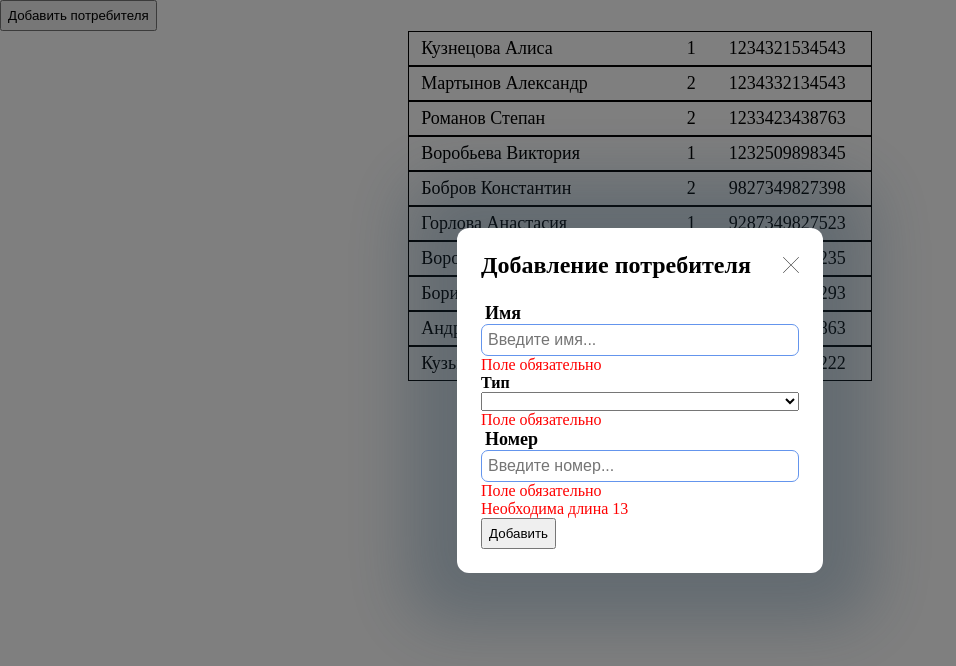
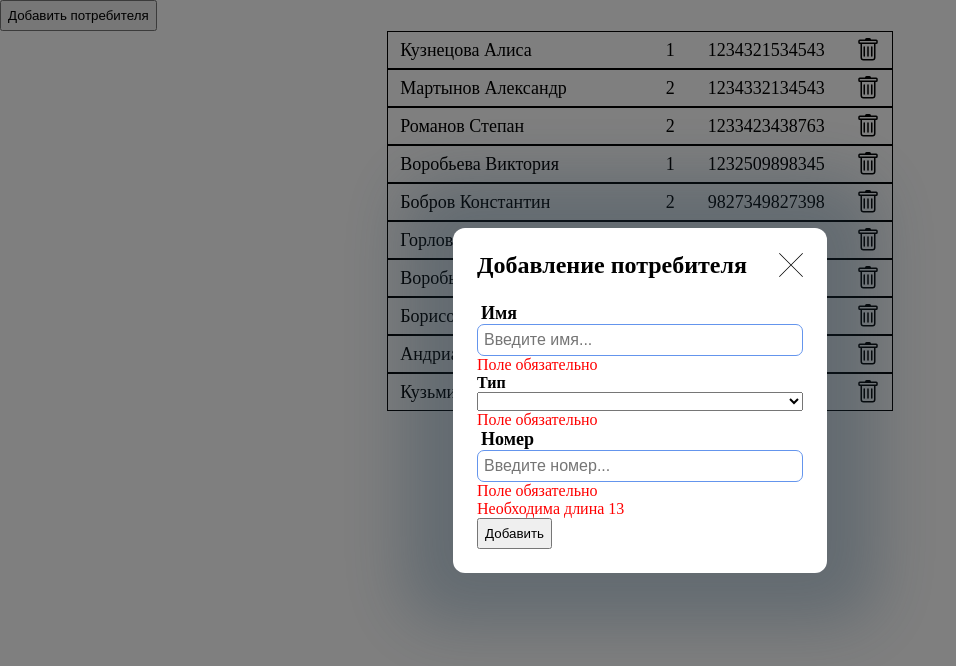
Before and after one commit to criempie/prosoft_testtask, an Angular app: page / in a window 1280 px wide. Both pictures are taken after a click on the button "Добавить потребителя". Shown: the top 666 px of the page, without its empty margins (0-956 px from the left). Built offline with nearby package versions, Linux system fonts and the light colour scheme.

Commit message:
add deleting consumers; subscription to pipe service

```diff
--- a/src/app/app.component.html
+++ b/src/app/app.component.html
@@ -14,6 +14,7 @@
   </header>
   <MyTable [data]="consumers"
            [formatters]="consumerFormatters"
-           [disabledFields]="['id']">
+           [disabledFields]="['id']"
+           [buttons]="consumerTableButtons">
   </MyTable>
 </div>
--- a/src/app/app.component.ts
+++ b/src/app/app.component.ts
@@ -2,6 +2,7 @@ import { Component, OnInit } from '@angular/core';
 import { ConsumerInterface, controlsConfigInterface, inputTypes } from "../types/controlsConfig.type";
 import { APIUrl } from "../config";
 import { PlugService } from "./services/plug.service";
+import { buttonInColumn } from "./table/table.component";
 
 const REQUIRED = () => 'Поле обязательно';
 const MAX_LENGTH = (length: number | string) => `Максимальная длина ${ length }`;
@@ -78,14 +79,21 @@ export class AppComponent implements OnInit {
   controlsConfig: controlsConfigInterface = controlsConfig;
 
   consumers: ConsumerInterface[] = [];
-  consumerFormatters: {[key: string]: (v: any) => any} = {
+  consumerFormatters: { [key: string]: (v: any) => any } = {
     name: (v) => v,
     type: (v) => v === '1' ? "Ф" : v === '2' ? "Ю" : null,
     number: (v) => v
   }
+  consumerTableButtons: buttonInColumn[] = [
+    {
+      iconPath: "./src/asserts/trash.svg",
+      onClick: this.deleteConsumer.bind(this)
+    }
+  ]
 
   constructor(private plugService: PlugService) {
     this.closeModalAddConsumer = this.closeModalAddConsumer.bind(this);
+    //this.deleteConsumer = this.deleteConsumer.bind(this);
   }
 
   public ngOnInit() {
@@ -98,7 +106,8 @@ export class AppComponent implements OnInit {
                   .then(data => this.consumers = data);
         })
     } else {
-      this.consumers = this.plugService.getConsumers();
+      this.consumers = this.plugService.consumers;
+      this.plugService.subscribe((v) => {this.consumers = v});
     }
   }
 
@@ -110,4 +119,14 @@ export class AppComponent implements OnInit {
     this.modalAddConsumerFlag = false;
   }
 
+  deleteConsumer(id: number) {
+    if (APIUrl) {
+      fetch(`${ APIUrl }/consumers`, {
+        method: 'DELETE',
+        body: JSON.stringify({ id })
+      })
+    } else {
+      this.plugService.deleteConsumer(id);
+    }
+  }
 }
--- a/src/app/modal/modal.component.html
+++ b/src/app/modal/modal.component.html
@@ -3,10 +3,12 @@
     <div class="modal__window">
       <header class="modal__header">
         <h1>{{ title }}</h1>
-        <img class="icon icon_clickable"
-             src="./assets/cross.svg"
-             alt="cross"
-             (click)="onClose()"/>
+        <div class="icon">
+          <img class="icon__image clickable"
+               src="./assets/cross.svg"
+               alt="cross"
+               (click)="onClose()"/>
+        </div>
       </header>
       <main>
         <ng-content></ng-content>
--- a/src/app/services/plug.service.ts
+++ b/src/app/services/plug.service.ts
@@ -1,29 +1,36 @@
 import { Injectable } from '@angular/core';
 import { ConsumerInterface, ConsumerWithoutIdInterface } from "../../types/controlsConfig.type";
+import { Subject, Subscription } from "rxjs";
 
 @Injectable({
   providedIn: 'root'
 })
 export class PlugService {
-  private _consumers: ConsumerInterface[] = [];
+  private readonly _consumers: Subject<ConsumerInterface[]>;
+  private _consumersValue: ConsumerInterface[];
 
   get consumers() {
-    return this._consumers;
-  }
-
-  getConsumers(): ConsumerInterface[] {
-    return this._consumers;
+    return this._consumersValue;
   }
 
   putConsumer(consumer: ConsumerWithoutIdInterface) {
-    this._consumers.push(<ConsumerInterface>{
+    this._consumersValue.push(<ConsumerInterface>{
       ...consumer,
       id: Date.now()
     })
   }
 
+  deleteConsumer(id: number) {
+    this._consumers.next(this._consumersValue.filter(v => v.id !== id));
+  }
+
+  subscribe(func: (v: any) => void): Subscription {
+    return this._consumers.subscribe(func);
+  }
+
   constructor() {
-    this._consumers = require("../../consumers.plug.json").consumers;
-
+    this._consumers = new Subject();
+    this._consumers.subscribe(v => {this._consumersValue = v});
+    this._consumers.next(require("../../consumers.plug.json").consumers);
   }
 }
--- a/src/app/table/table.component.css
+++ b/src/app/table/table.component.css
@@ -5,9 +5,10 @@
 .table__row {
   display: grid;
   gap: 1em;
-  grid-template-columns: auto 24px 130px;
+  grid-template-columns: auto 24px 130px 24px;
   padding: 6px 12px;
   border: 1px solid black;
+  align-items: center;
 }
 
 .table__cell {
--- a/src/app/table/table.component.html
+++ b/src/app/table/table.component.html
@@ -4,13 +4,22 @@
     <div *ngFor="let element of data" class="table__row">
       <ng-container *ngFor="let key of Object.keys(element)">
         <div *ngIf="disabledFields && !disabledFields.includes(key)"
-          class="table__cell">
+             class="table__cell">
           {{ formatters
         && formatters[key]
         && formatters[key](element[key])
         || element[key] }}
         </div>
       </ng-container>
+      <div *ngFor="let button of buttons"
+           class="table__cell">
+        <div class="icon">
+          <img (click)="button.onClick(element.id)"
+               src="{{ '../../assets/trash.svg' }}"
+               alt="{{ button.alt }}"
+               class="icon__image clickable"/>
+        </div>
+      </div>
 
 
     </div>
--- a/src/app/table/table.component.ts
+++ b/src/app/table/table.component.ts
@@ -1,4 +1,10 @@
 import { Component, Input, OnInit } from '@angular/core';
+
+export interface buttonInColumn {
+  iconPath: string,
+  onClick: (v?: any) => void,
+  alt?: string
+}
 
 @Component({
   selector: 'MyTable',
@@ -17,6 +23,9 @@ export class TableComponent implements OnInit {
   @Input()
   disabledFields?: string[];
 
+  @Input()
+  buttons?: buttonInColumn[] = [];
+
   constructor() {
 
   }
--- a/src/styles.css
+++ b/src/styles.css
@@ -22,12 +22,7 @@ h1 {
   font-size: 24px;
 }
 
-.icon {
-  width: 16px;
-  height: 16px;
-}
-
-.icon_clickable:hover {
+.clickable:hover {
   cursor: pointer;
 }
 
@@ -43,3 +38,13 @@ h1 {
   color: red;
   display: block;
 }
+
+.icon {
+  width: 24px;
+  height: 24px;
+}
+
+.icon__image {
+  width: 100%;
+  height: 100%;
+}
```
Also changed, not shown: src/assets/trash.svg (added).
